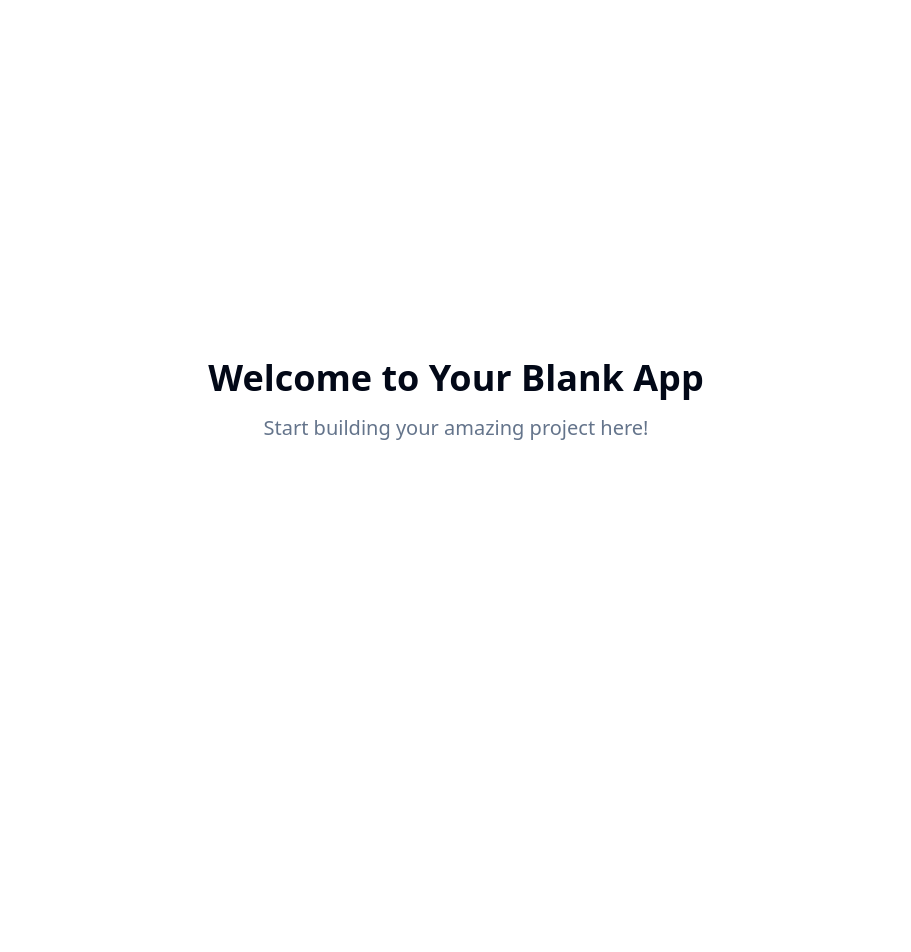
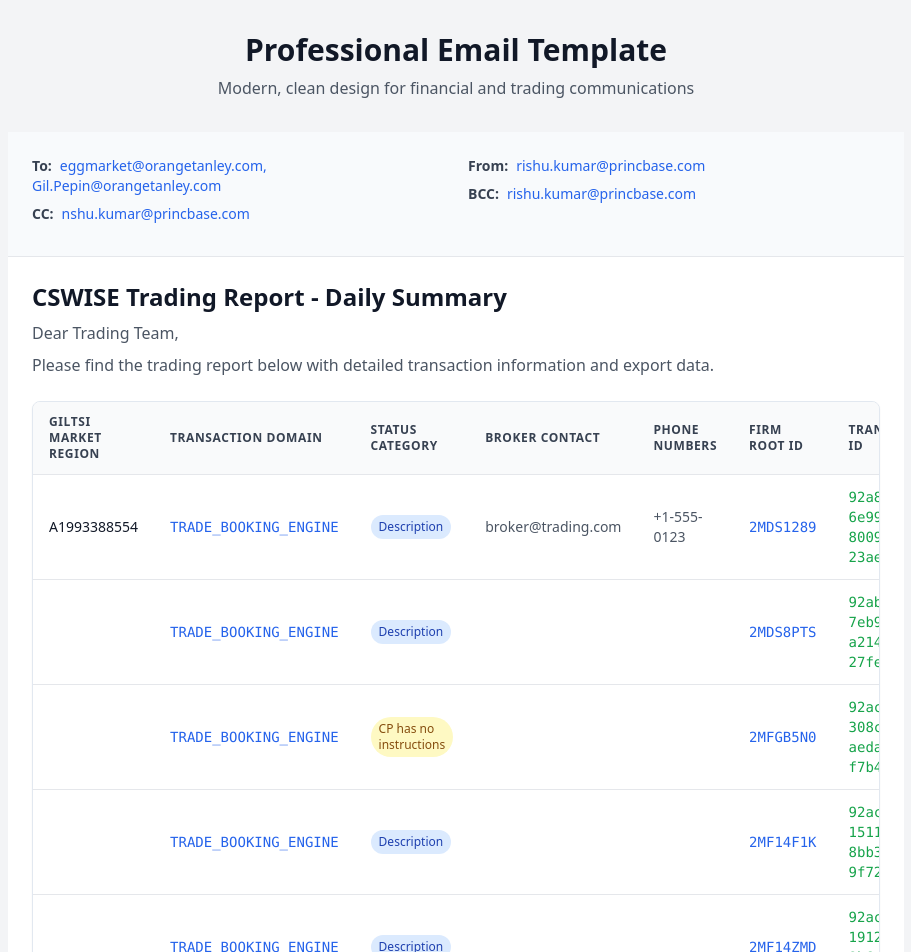
Before and after one commit to thinkofvinoth/template-glow-up-kit, a React (Vite) app: page / in a window 1280 px wide. Shown: the top 952 px of the page, without its empty margins (184-1095 px from the left). Before the commit the page ends 800 px from the top, so only its background shows below. Built offline with nearby package versions, Linux system fonts and the light colour scheme.

Commit message:
Refactor: Improve email template
Improve the email template to be more professional.

```diff
--- /dev/null
+++ b/src/components/EmailTemplate.tsx
@@ -0,0 +1,172 @@
+
+import React from 'react';
+import { Card } from '@/components/ui/card';
+
+interface TradeData {
+  giltsi: string;
+  transactionDomain: string;
+  statusCategory: string;
+  brokerEmailIds: string;
+  brokerPhoneNumbers: string;
+  firmRootId: string;
+  transactionId: string;
+  notes?: string;
+}
+
+interface EmailTemplateProps {
+  recipientName?: string;
+  fromEmail?: string;
+  toEmails: string[];
+  ccEmails?: string[];
+  bccEmails?: string[];
+  subject?: string;
+  tradeData: TradeData[];
+}
+
+const EmailTemplate: React.FC<EmailTemplateProps> = ({
+  recipientName = "Trading Team",
+  fromEmail = "system@company.com",
+  toEmails,
+  ccEmails = [],
+  bccEmails = [],
+  subject = "CSWISE Trading Report",
+  tradeData
+}) => {
+  return (
+    <div className="max-w-4xl mx-auto bg-white font-sans">
+      {/* Email Header */}
+      <div className="bg-slate-50 border-b border-gray-200 p-6">
+        <div className="grid grid-cols-2 gap-6 text-sm">
+          <div>
+            <div className="mb-2">
+              <span className="font-semibold text-gray-700">To:</span>
+              <span className="ml-2 text-blue-600">{toEmails.join(', ')}</span>
+            </div>
+            {ccEmails.length > 0 && (
+              <div className="mb-2">
+                <span className="font-semibold text-gray-700">CC:</span>
+                <span className="ml-2 text-blue-600">{ccEmails.join(', ')}</span>
+              </div>
+            )}
+          </div>
+          <div>
+            <div className="mb-2">
+              <span className="font-semibold text-gray-700">From:</span>
+              <span className="ml-2 text-blue-600">{fromEmail}</span>
+            </div>
+            {bccEmails.length > 0 && (
+              <div className="mb-2">
+                <span className="font-semibold text-gray-700">BCC:</span>
+                <span className="ml-2 text-blue-600">{bccEmails.join(', ')}</span>
+              </div>
+            )}
+          </div>
+        </div>
+      </div>
+
+      {/* Email Content */}
+      <div className="p-6">
+        <div className="mb-6">
+          <h1 className="text-2xl font-bold text-gray-900 mb-2">{subject}</h1>
+          <p className="text-gray-600">
+            Dear {recipientName},
+          </p>
+          <p className="text-gray-600 mt-2">
+            Please find the trading report below with detailed transaction information and export data.
+          </p>
+        </div>
+
+        {/* Trading Data Table */}
+        <Card className="overflow-hidden shadow-sm">
+          <div className="overflow-x-auto">
+            <table className="w-full">
+              <thead>
+                <tr className="bg-gray-50 border-b border-gray-200">
+                  <th className="px-4 py-3 text-left text-xs font-semibold text-gray-700 uppercase tracking-wider">
+                    GILTSI Market Region
+                  </th>
+                  <th className="px-4 py-3 text-left text-xs font-semibold text-gray-700 uppercase tracking-wider">
+                    Transaction Domain
+                  </th>
+                  <th className="px-4 py-3 text-left text-xs font-semibold text-gray-700 uppercase tracking-wider">
+                    Status Category
+                  </th>
+                  <th className="px-4 py-3 text-left text-xs font-semibold text-gray-700 uppercase tracking-wider">
+                    Broker Contact
+                  </th>
+                  <th className="px-4 py-3 text-left text-xs font-semibold text-gray-700 uppercase tracking-wider">
+                    Phone Numbers
+                  </th>
+                  <th className="px-4 py-3 text-left text-xs font-semibold text-gray-700 uppercase tracking-wider">
+                    Firm Root ID
+                  </th>
+                  <th className="px-4 py-3 text-left text-xs font-semibold text-gray-700 uppercase tracking-wider">
+                    Transaction ID
+                  </th>
+                </tr>
+              </thead>
+              <tbody className="divide-y divide-gray-200">
+                {tradeData.map((trade, index) => (
+                  <tr key={index} className="hover:bg-gray-50 transition-colors">
+                    <td className="px-4 py-3 text-sm text-gray-900">
+                      {trade.giltsi}
+                    </td>
+                    <td className="px-4 py-3 text-sm text-blue-600 font-mono">
+                      {trade.transactionDomain}
+                    </td>
+                    <td className="px-4 py-3 text-sm">
+                      <span className={`inline-flex px-2 py-1 text-xs font-medium rounded-full ${
+                        trade.statusCategory.includes('Description')
+                          ? 'bg-blue-100 text-blue-800'
+                          : 'bg-yellow-100 text-yellow-800'
+                      }`}>
+                        {trade.statusCategory}
+                      </span>
+                    </td>
+                    <td className="px-4 py-3 text-sm text-gray-600">
+                      {trade.brokerEmailIds}
+                    </td>
+                    <td className="px-4 py-3 text-sm text-gray-600">
+                      {trade.brokerPhoneNumbers}
+                    </td>
+                    <td className="px-4 py-3 text-sm font-mono text-blue-600">
+                      {trade.firmRootId}
+                    </td>
+                    <td className="px-4 py-3 text-sm font-mono text-green-600">
+                      {trade.transactionId}
+                    </td>
+                  </tr>
+                ))}
+              </tbody>
+            </table>
+          </div>
+        </Card>
+
+        {/* Footer */}
+        <div className="mt-6 pt-4 border-t border-gray-200">
+          <p className="text-sm text-gray-600 mb-2">
+            If you have any questions regarding this report, please don't hesitate to contact our trading desk.
+          </p>
+          <p className="text-sm text-gray-500">
+            This is an automated report generated by the CSWISE trading system.
+          </p>
+        </div>
+      </div>
+
+      {/* Email Signature */}
+      <div className="bg-gray-50 border-t border-gray-200 p-6">
+        <div className="text-sm text-gray-600">
+          <p className="font-semibold text-gray-900 mb-1">Trading Operations Team</p>
+          <p>CSWISE Financial Services</p>
+          <p>Email: trading@cswise.com | Phone: +1 (555) 123-4567</p>
+          <p className="mt-2 text-xs text-gray-500">
+            This email contains confidential and proprietary information. If you are not the intended recipient,
+            please notify the sender immediately and delete this email.
+          </p>
+        </div>
+      </div>
+    </div>
+  );
+};
+
+export default EmailTemplate;
--- a/src/pages/Index.tsx
+++ b/src/pages/Index.tsx
@@ -1,11 +1,91 @@
-// Update this page (the content is just a fallback if you fail to update the page)
+
+import React from 'react';
+import EmailTemplate from '../components/EmailTemplate';
 
 const Index = () => {
+  // Sample trading data that matches the structure from the original image
+  const sampleTradeData = [
+    {
+      giltsi: "A1993388554",
+      transactionDomain: "TRADE_BOOKING_ENGINE",
+      statusCategory: "Description",
+      brokerEmailIds: "broker@trading.com",
+      brokerPhoneNumbers: "+1-555-0123",
+      firmRootId: "2MDS1289",
+      transactionId: "92a83dfe-6e99-11ef-8009-23aee90e62e6"
+    },
+    {
+      giltsi: "",
+      transactionDomain: "TRADE_BOOKING_ENGINE",
+      statusCategory: "Description",
+      brokerEmailIds: "",
+      brokerPhoneNumbers: "",
+      firmRootId: "2MDS8PTS",
+      transactionId: "92abee4d-7eb9-11ef-a214-27fee4537cc"
+    },
+    {
+      giltsi: "",
+      transactionDomain: "TRADE_BOOKING_ENGINE",
+      statusCategory: "CP has no instructions",
+      brokerEmailIds: "",
+      brokerPhoneNumbers: "",
+      firmRootId: "2MFGB5N0",
+      transactionId: "92ac03ee-308c-11f6-aeda-f7b45165094b"
+    },
+    {
+      giltsi: "",
+      transactionDomain: "TRADE_BOOKING_ENGINE",
+      statusCategory: "Description",
+      brokerEmailIds: "",
+      brokerPhoneNumbers: "",
+      firmRootId: "2MF14F1K",
+      transactionId: "92ac0500-1511-11f6-8bb3-9f72b24d6Tb"
+    },
+    {
+      giltsi: "",
+      transactionDomain: "TRADE_BOOKING_ENGINE",
+      statusCategory: "Description",
+      brokerEmailIds: "",
+      brokerPhoneNumbers: "",
+      firmRootId: "2MF14ZMD",
+      transactionId: "92ac419c-1912-11f6-8b6e-e1f73e16f889"
+    },
+    {
+      giltsi: "",
+      transactionDomain: "TRADE_BOOKING_ENGINE",
+      statusCategory: "Description",
+      brokerEmailIds: "",
+      brokerPhoneNumbers: "",
+      firmRootId: "2MDNV3S2",
+      transactionId: "92c115b4-fa59-11ef-9614-e58d73671aa2"
+    },
+    {
+      giltsi: "",
+      transactionDomain: "TRADE_BOOKING_ENGINE",
+      statusCategory: "Description",
+      brokerEmailIds: "",
+      brokerPhoneNumbers: "",
+      firmRootId: "TMY043LX",
+      transactionId: "92c53f54-300b-11f6-ae5a-7faa4801e44"
+    }
+  ];
+
   return (
-    <div className="min-h-screen flex items-center justify-center bg-background">
-      <div className="text-center">
-        <h1 className="text-4xl font-bold mb-4">Welcome to Your Blank App</h1>
-        <p className="text-xl text-muted-foreground">Start building your amazing project here!</p>
+    <div className="min-h-screen bg-gray-100 py-8">
+      <div className="container mx-auto px-4">
+        <div className="mb-8 text-center">
+          <h1 className="text-3xl font-bold text-gray-900 mb-2">Professional Email Template</h1>
+          <p className="text-gray-600">Modern, clean design for financial and trading communications</p>
+        </div>
+
+        <EmailTemplate
+          toEmails={['eggmarket@orangetanley.com', 'Gil.Pepin@orangetanley.com']}
+          ccEmails={['nshu.kumar@princbase.com']}
+          bccEmails={['rishu.kumar@princbase.com']}
+          fromEmail="rishu.kumar@princbase.com"
+          subject="CSWISE Trading Report - Daily Summary"
+          tradeData={sampleTradeData}
+        />
       </div>
     </div>
   );
```
